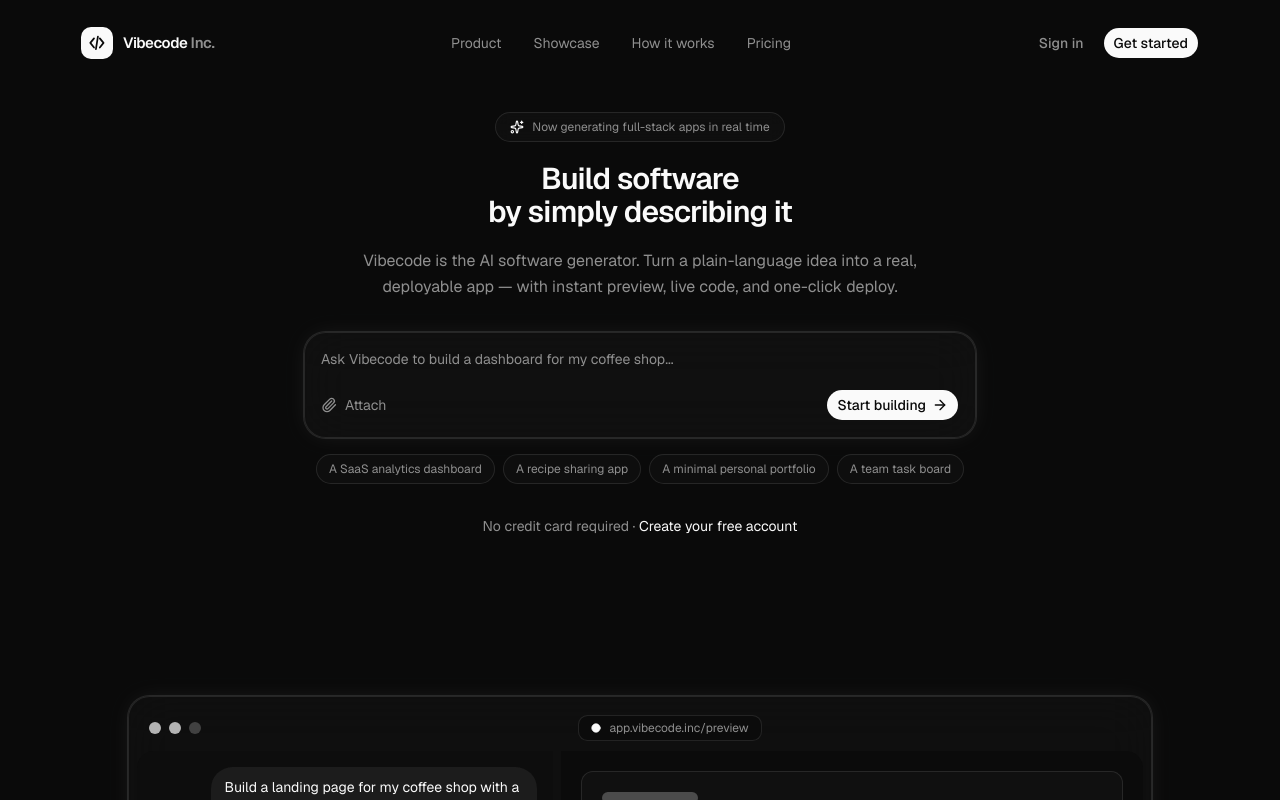
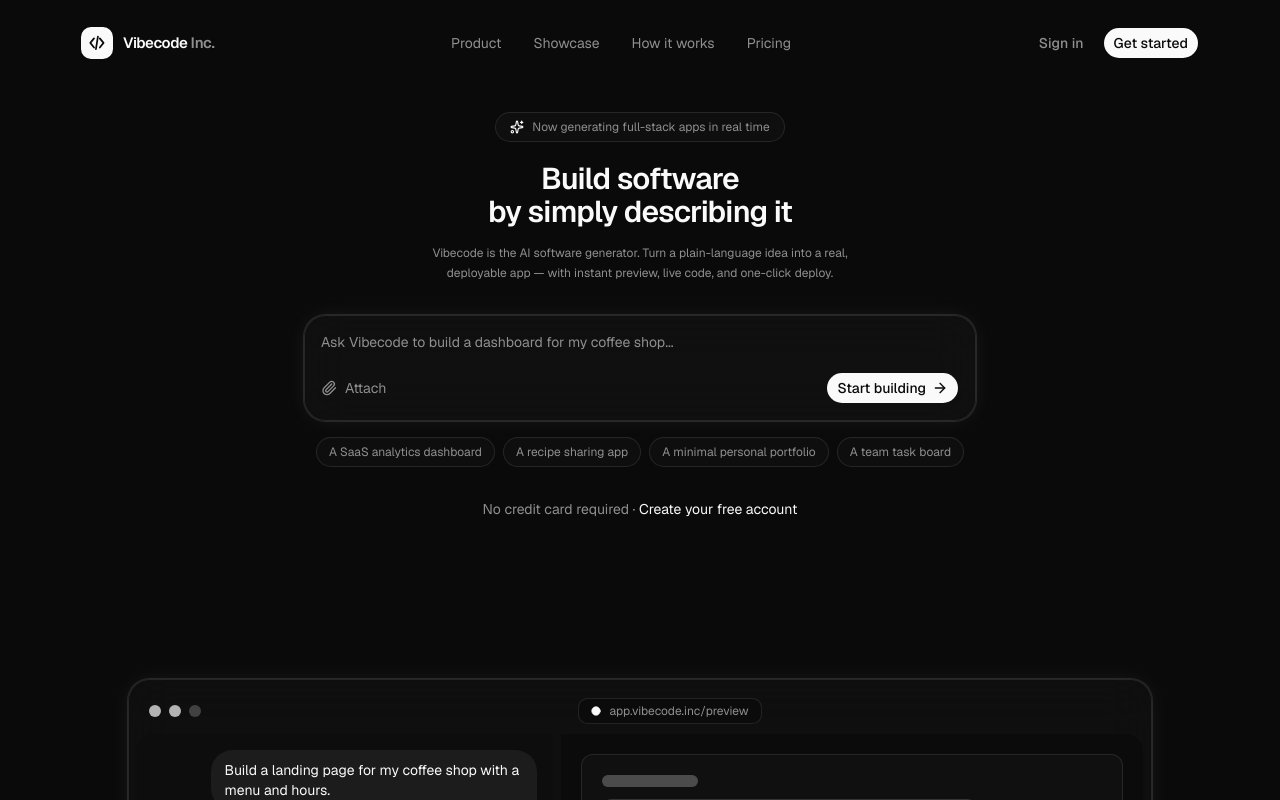
Before and after one commit to kakahanif10-dot/vibecode-69-9t, a Next.js app: page / in a window 1280 px wide. Shown: the top 800 px of the page. Built offline with nearby package versions, Linux system fonts and the light colour scheme.

Commit message:
feat: adjust hero component styles and text size\n\nUpdated margin and max-width, changed text size for better readability

```diff
--- a/components/landing/hero.tsx
+++ b/components/landing/hero.tsx
@@ -50,7 +50,7 @@ export function Hero() {
           initial={{ opacity: 0, y: 20 }}
           animate={{ opacity: 1, y: 0 }}
           transition={{ duration: 0.6, delay: 0.12 }}
-          className="mt-5 max-w-xl text-pretty text-base leading-relaxed text-muted-foreground"
+          className="mt-4 max-w-md text-pretty text-xs leading-relaxed text-muted-foreground"
         >
           Vibecode is the AI software generator. Turn a plain-language idea into
           a real, deployable app — with instant preview, live code, and one-click
```
